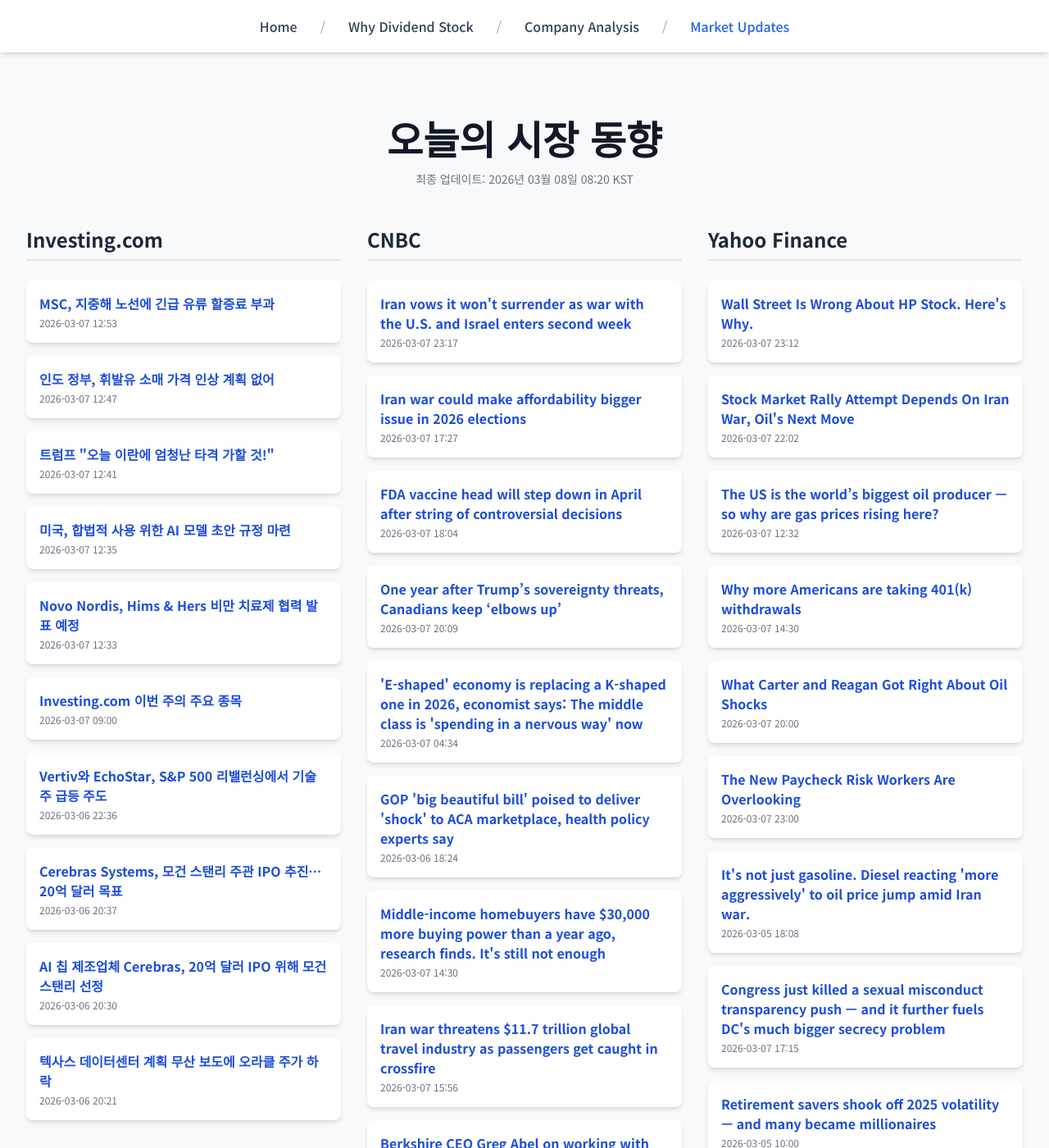
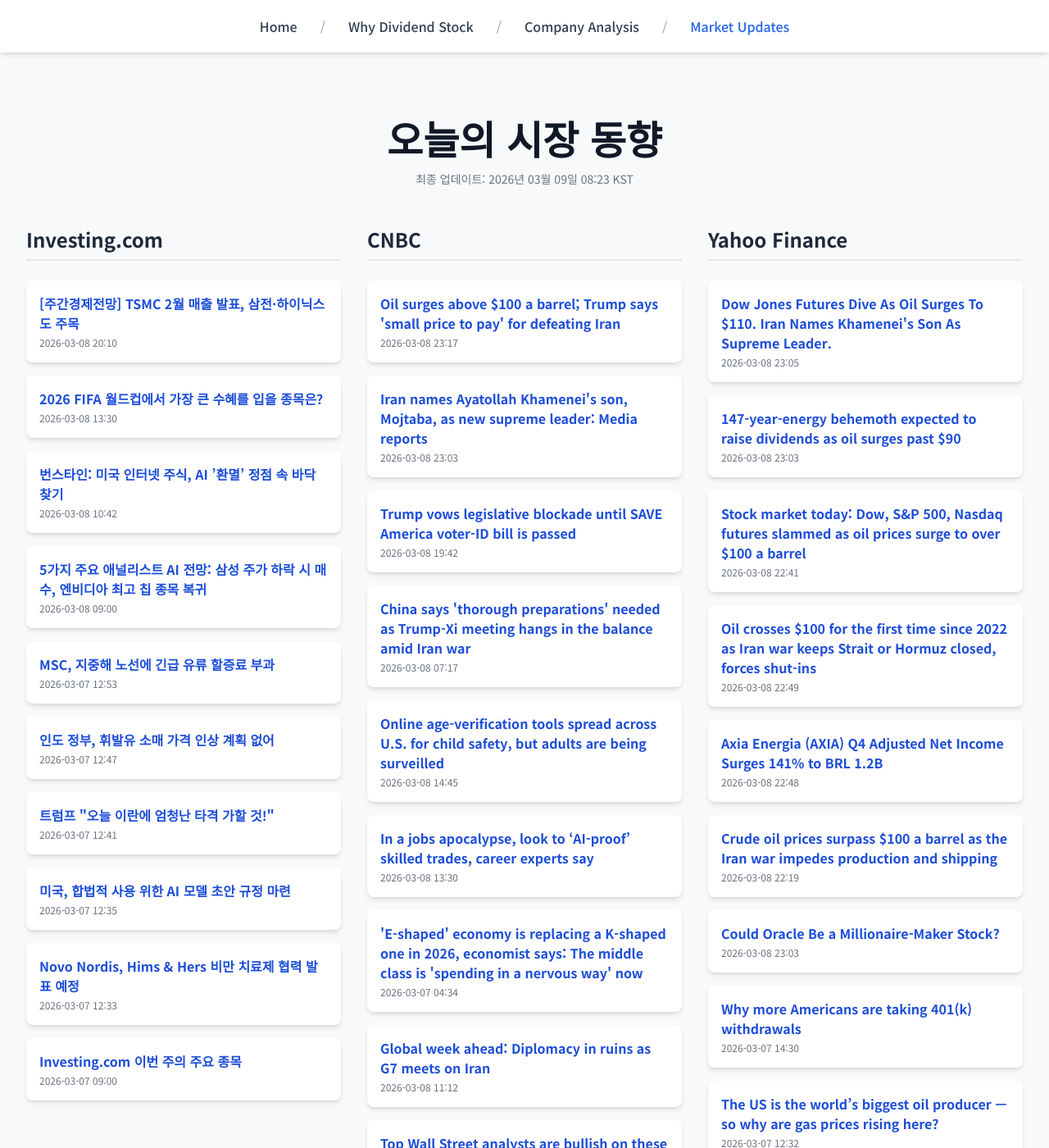
Before and after one commit to Kay-Hwang/my-company-analysis, a Jekyll site: the page built from market-updates.html, in a window 1280 px wide and 1400 px high. Shown: the whole window at 82% size. Built offline with Jekyll 4.4.1, drawn with Linux system fonts in a browser that asks for light colours; nearby versions of some CDN libraries; a script that is not in the unit is left out; some of the changed text lies outside the part shown.

Commit message:
Update daily data

```diff
--- a/_data/latest_data.json
+++ b/_data/latest_data.json
@@ -1,7 +1,31 @@
 {
-  "lastUpdated": "2026년 03월 08일 08:20 KST",
+  "lastUpdated": "2026년 03월 09일 08:23 KST",
   "news": {
     "investing": [
+      {
+        "title": "[주간경제전망] TSMC 2월 매출 발표, 삼전·하이닉스도 주목",
+        "link": "https://kr.investing.com/news/stock-market-news/article-1855221",
+        "pubDate": "2026-03-08 20:10:39",
+        "summary": "[주간경제전망] TSMC 2월 매출 발표, 삼전·하이닉스도 주목"
+      },
+      {
+        "title": "2026 FIFA 월드컵에서 가장 큰 수혜를 입을 종목은?",
+        "link": "https://kr.investing.com/news/stock-market-news/article-1855190",
+        "pubDate": "2026-03-08 13:30:01",
+        "summary": "2026 FIFA 월드컵에서 가장 큰 수혜를 입을 종목은?"
+      },
+      {
+        "title": "번스타인: 미국 인터넷 주식, AI ’환멸’ 정점 속 바닥 찾기",
+        "link": "https://kr.investing.com/news/stock-market-news/article-1855168",
+        "pubDate": "2026-03-08 10:42:52",
+        "summary": "번스타인: 미국 인터넷 주식, AI ’환멸’ 정점 속 바닥 찾기"
+      },
+      {
+        "title": "5가지 주요 애널리스트 AI 전망: 삼성 주가 하락 시 매수, 엔비디아 최고 칩 종목 복귀",
+        "link": "https://kr.investing.com/news/stock-market-news/article-1855166",
+        "pubDate": "2026-03-08 09:00:02",
+        "summary": "5가지 주요 애널리스트 AI 전망: 삼성 주가 하락 시 매수, 엔비디아 최고 칩 종목 복귀"
+      },
       {
         "title": "MSC, 지중해 노선에 긴급 유류 할증료 부과",
         "link": "https://kr.investing.com/news/stock-market-news/article-93CH-1855090",
@@ -37,56 +61,44 @@
         "link": "https://kr.investing.com/news/stock-market-news/article-1855048",
         "pubDate": "2026-03-07 09:00:02",
         "summary": "Investing.com 이번 주의 주요 종목"
-      },
-      {
-        "title": "Vertiv와 EchoStar, S&P 500 리밸런싱에서 기술주 급등 주도",
-        "link": "https://kr.investing.com/news/stock-market-news/article-1854866",
-        "pubDate": "2026-03-06 22:36:34",
-        "summary": "Vertiv와 EchoStar, S&P 500 리밸런싱에서 기술주 급등 주도"
-      },
-      {
-        "title": "Cerebras Systems, 모건 스탠리 주관 IPO 추진…20억 달러 목표",
-        "link": "https://kr.investing.com/news/stock-market-news/article-93CH-1854760",
-        "pubDate": "2026-03-06 20:37:06",
-        "summary": "Cerebras Systems, 모건 스탠리 주관 IPO 추진…20억 달러 목표"
-      },
-      {
-        "title": "AI 칩 제조업체 Cerebras, 20억 달러 IPO 위해 모건 스탠리 선정",
-        "link": "https://kr.investing.com/news/stock-market-news/article-432SI-1854754",
-        "pubDate": "2026-03-06 20:30:11",
-        "summary": "AI 칩 제조업체 Cerebras, 20억 달러 IPO 위해 모건 스탠리 선정"
-      },
-      {
-        "title": "텍사스 데이터센터 계획 무산 보도에 오라클 주가 하락",
-        "link": "https://kr.investing.com/news/stock-market-news/article-1854752",
-        "pubDate": "2026-03-06 20:21:13",
-        "summary": "텍사스 데이터센터 계획 무산 보도에 오라클 주가 하락"
       }
     ],
     "cnbc": [
       {
-        "title": "Iran vows it won't surrender as war with the U.S. and Israel enters second week",
-        "link": "https://www.cnbc.com/2026/03/07/not-slowing-down-one-week-on-us-israeli-strikes-on-iran-continue.html",
-        "pubDate": "Sat, 07 Mar 2026 23:17:31 GMT",
-        "summary": "The U.S. and Israel continued their campaign to rid Tehran of its nuclear and ballistic missile capabilities and push for regime change."
+        "title": "Oil surges above $100 a barrel; Trump says 'small price to pay' for defeating Iran",
+        "link": "https://www.cnbc.com/2026/03/08/crude-oil-prices-today-iran-war.html",
+        "pubDate": "Sun, 08 Mar 2026 23:17:27 GMT",
+        "summary": "Gulf Arab oil producers are cutting production as they run out of storage space because they can't export through the Strait of Hormuz"
       },
       {
-        "title": "Iran war could make affordability bigger issue in 2026 elections",
-        "link": "https://www.cnbc.com/2026/03/07/iran-war-affordability-midterm.html",
-        "pubDate": "Sat, 07 Mar 2026 17:27:55 GMT",
-        "summary": "The 2026 midterm election will determine whether Democrats can win back majorities in both chambers of Congress, and check President Donald Trump's policies."
+        "title": "Iran names Ayatollah Khamenei's son, Mojtaba, as new supreme leader: Media reports",
+        "link": "https://www.cnbc.com/2026/03/08/iranian-projectiles-continue-to-strike-gulf-countries-infrastructure.html",
+        "pubDate": "Sun, 08 Mar 2026 23:03:08 GMT",
+        "summary": "Bahrain and the United Arab Emirates report more strikes on civilian targets as U.S.-Israeli attacks on Iran continue."
       },
       {
-        "title": "FDA vaccine head will step down in April after string of controversial decisions",
-        "link": "https://www.cnbc.com/2026/03/06/fda-vaccine-head-prasad-step-down.html",
-        "pubDate": "Sat, 07 Mar 2026 18:04:07 GMT",
-        "summary": "Vinay Prasad is leaving his post as director of the Center for Biologics Evaluation and Research."
+        "title": "Trump vows legislative blockade until SAVE America voter-ID bill is passed",
+        "link": "https://www.cnbc.com/2026/03/08/trump-save-america-act-voter-id.html",
+        "pubDate": "Sun, 08 Mar 2026 19:42:47 GMT",
+        "summary": "The SAVE America Act is all but certain to fail in the Senate, where Democrats will use the filibuster to sink it."
       },
       {
-        "title": "One year after Trump’s sovereignty threats, Canadians keep ‘elbows up’",
-        "link": "https://www.cnbc.com/2026/03/07/canada-boycott-trump-travel-alcohol-economy.html",
-        "pubDate": "Sat, 07 Mar 2026 20:09:03 GMT",
-        "summary": "An unusual swell of Canadian patriotism seen after Trump's threats and tariffs last year has evolved into a new social and economic order."
+        "title": "China says 'thorough preparations' needed as Trump-Xi meeting hangs in the balance amid Iran war",
+        "link": "https://www.cnbc.com/2026/03/08/china-says-thorough-preparations-needed-ahead-of-trump-xi-meeting.html",
+        "pubDate": "Sun, 08 Mar 2026 07:17:53 GMT",
+        "summary": "China's top diplomat Wang Yi signaled preparations are underway for a planned meeting between the presidents of the U.S. and China."
+      },
+      {
+        "title": "Online age-verification tools spread across U.S. for child safety, but adults are being surveilled",
+        "link": "https://www.cnbc.com/2026/03/08/social-media-child-safety-internet-ai-surveillance.html",
+        "pubDate": "Sun, 08 Mar 2026 14:45:10 GMT",
+        "summary": "New age-verification laws and tools are designed for child safety on social media and the internet, but adults are in the crosshairs, say privacy experts."
+      },
+      {
+        "title": "In a jobs apocalypse, look to ‘AI-proof’ skilled trades, career experts say",
+        "link": "https://www.cnbc.com/2026/03/08/jobs-apocalypse-ai-proof-skilled-trades.html",
+        "pubDate": "Sun, 08 Mar 2026 13:30:01 GMT",
+        "summary": "The skilled trades are considered more insulated from AI-driven job cuts, experts say."
       },
       {
         "title": "'E-shaped' economy is replacing a K-shaped one in 2026, economist says: The middle class is 'spending in a nervous way' now",
@@ -95,48 +107,72 @@
         "summary": "Economist Heather Long says the U.S. economy is diverging into three tiers of consumer behavior instead of two, amid an ongoing affordability crisis."
       },
       {
-        "title": "GOP 'big beautiful bill' poised to deliver 'shock' to ACA marketplace, health policy experts say",
-        "link": "https://www.cnbc.com/2026/03/06/gop-big-beautiful-bill-to-deal-shock-to-the-aca-marketplace.html",
-        "pubDate": "Fri, 06 Mar 2026 18:24:01 GMT",
-        "summary": "The GOP's \"big beautiful bill\" made administrative tweaks expected to reduce enrollment in the Affordable Care Act marketplace by millions of people."
+        "title": "Global week ahead: Diplomacy in ruins as G7 meets on Iran",
+        "link": "https://www.cnbc.com/2026/03/08/global-week-ahead-diplomacy-in-ruins-as-g7-meets-on-iran.html",
+        "pubDate": "Sun, 08 Mar 2026 11:12:45 GMT",
+        "summary": "G7 finance ministers and central bank governors are set to convene for a key meeting as diplomatic tensions escalate over the Iran conflict."
       },
       {
-        "title": "Middle-income homebuyers have $30,000 more buying power than a year ago, research finds. It's still not enough",
-        "link": "https://www.cnbc.com/2026/03/07/median-income-households-buying-power.html",
-        "pubDate": "Sat, 07 Mar 2026 14:30:02 GMT",
-        "summary": "While the amount that a median-income household can afford is higher than it was a year ago, it is still below the median price for a single-family home."
+        "title": "Top Wall Street analysts are bullish on these 3 stocks despite ongoing volatility",
+        "link": "https://www.cnbc.com/2026/03/08/top-analysts-are-bullish-on-these-3-stocks-despite-ongoing-volatility.html",
+        "pubDate": "Sun, 08 Mar 2026 12:56:07 GMT",
+        "summary": "TipRanks compiles some of the best stocks to own amid the current volatility, according to the Street's top analysts."
       },
       {
-        "title": "Iran war threatens $11.7 trillion global travel industry as passengers get caught in crossfire",
-        "link": "https://www.cnbc.com/2026/03/05/iran-war-travel-flights-cruise-hotels.html",
-        "pubDate": "Sat, 07 Mar 2026 15:56:05 GMT",
-        "summary": "Travelers who are far from falling missiles, drone attacks and other geopolitical flashpoints aren't immune to ripple effects."
-      },
-      {
-        "title": "Berkshire CEO Greg Abel on working with Buffett, Kraft Heinz and using all his salary to buy the stock",
-        "link": "https://www.cnbc.com/2026/03/07/berkshire-ceo-greg-abel-on-working-with-buffett-kraft-heinz-and-using-all-his-salary-to-buy-the-stock.html",
-        "pubDate": "Sat, 07 Mar 2026 13:31:42 GMT",
-        "summary": "Berkshire Hathaway's new CEO, Greg Abel, generated some significant headlines during a roughly half-hour live interview on CNBC's \"Squawk Box.\""
-      },
-      {
-        "title": "How China is challenging the U.S. to become the next great space power",
-        "link": "https://www.cnbc.com/2026/03/07/china-us-space-race-rockets.html",
-        "pubDate": "Sat, 07 Mar 2026 13:00:01 GMT",
-        "summary": "A new report warns that the U.S. could lose its dominance in space to China in the next few years."
+        "title": "Iran war could make affordability bigger issue in 2026 elections",
+        "link": "https://www.cnbc.com/2026/03/07/iran-war-affordability-midterm.html",
+        "pubDate": "Sat, 07 Mar 2026 17:27:55 GMT",
+        "summary": "The 2026 midterm election will determine whether Democrats can win back majorities in both chambers of Congress, and check President Donald Trump's policies."
       }
     ],
     "yahoo": [
       {
-        "title": "Wall Street Is Wrong About HP Stock. Here's Why.",
-        "link": "https://finance.yahoo.com/news/wall-street-wrong-hp-stock-231200041.html",
-        "pubDate": "2026-03-07T23:12:00Z",
-        "summary": "Wall Street Is Wrong About HP Stock. Here's Why."
+        "title": "Dow Jones Futures Dive As Oil Surges To $110. Iran Names Khamenei's Son As Supreme Leader.",
+        "link": "https://www.investors.com/market-trend/stock-market-today/dow-jones-futures-oil-prices-iran-war-supreme-leader/?src=A00220&yptr=yahoo",
+        "pubDate": "2026-03-08T23:05:08Z",
+        "summary": "Dow Jones Futures Dive As Oil Surges To $110. Iran Names Khamenei's Son As Supreme Leader."
       },
       {
-        "title": "Stock Market Rally Attempt Depends On Iran War, Oil's Next Move",
-        "link": "https://www.investors.com/market-trend/stock-market-today/stock-market-iran-war-news-crude-oil-prices-trump/?src=A00220&yptr=yahoo",
-        "pubDate": "2026-03-07T22:02:59Z",
-        "summary": "Stock Market Rally Attempt Depends On Iran War, Oil's Next Move"
+        "title": "147-year-energy behemoth expected to raise dividends as oil surges past $90",
+        "link": "https://finance.yahoo.com/news/147-energy-behemoth-expected-raise-230337463.html",
+        "pubDate": "2026-03-08T23:03:37Z",
+        "summary": "147-year-energy behemoth expected to raise dividends as oil surges past $90"
+      },
+      {
+        "title": "Stock market today: Dow, S&P 500, Nasdaq futures slammed as oil prices surge to over $100 a barrel",
+        "link": "https://finance.yahoo.com/news/live/stock-market-today-dow-sp-500-nasdaq-futures-slammed-as-oil-prices-surge-to-over-100-a-barrel-224103058.html",
+        "pubDate": "2026-03-08T22:41:03Z",
+        "summary": "Stock market today: Dow, S&P 500, Nasdaq futures slammed as oil prices surge to over $100 a barrel"
+      },
+      {
+        "title": "Oil crosses $100 for the first time since 2022 as Iran war keeps Strait or Hormuz closed, forces shut-ins",
+        "link": "https://finance.yahoo.com/news/oil-crosses-100-for-the-first-time-since-2022-as-iran-war-keeps-strait-or-hormuz-closed-forces-shut-ins-224917801.html",
+        "pubDate": "2026-03-08T22:49:17Z",
+        "summary": "Oil crosses $100 for the first time since 2022 as Iran war keeps Strait or Hormuz closed, forces shut-ins"
+      },
+      {
+        "title": "Axia Energia (AXIA) Q4 Adjusted Net Income Surges 141% to BRL 1.2B",
+        "link": "https://finance.yahoo.com/news/axia-energia-axia-q4-adjusted-224838128.html",
+        "pubDate": "2026-03-08T22:48:38Z",
+        "summary": "Axia Energia (AXIA) Q4 Adjusted Net Income Surges 141% to BRL 1.2B"
+      },
+      {
+        "title": "Crude oil prices surpass $100 a barrel as the Iran war impedes production and shipping",
+        "link": "https://finance.yahoo.com/news/crude-oil-prices-surpass-100-221922295.html",
+        "pubDate": "2026-03-08T22:19:22Z",
+        "summary": "Crude oil prices surpass $100 a barrel as the Iran war impedes production and shipping"
+      },
+      {
+        "title": "Could Oracle Be a Millionaire-Maker Stock?",
+        "link": "https://finance.yahoo.com/news/could-oracle-millionaire-maker-stock-230300334.html",
+        "pubDate": "2026-03-08T23:03:00Z",
+        "summary": "Could Oracle Be a Millionaire-Maker Stock?"
+      },
+      {
+        "title": "Why more Americans are taking 401(k) withdrawals",
+        "link": "https://finance.yahoo.com/news/why-more-americans-are-taking-401k-withdrawals-143050614.html",
+        "pubDate": "2026-03-07T14:30:50Z",
+        "summary": "Why more Americans are taking 401(k) withdrawals"
       },
       {
         "title": "The US is the world’s biggest oil producer — so why are gas prices rising here?",
@@ -145,46 +181,10 @@
         "summary": "The US is the world’s biggest oil producer — so why are gas prices rising here?"
       },
       {
-        "title": "Why more Americans are taking 401(k) withdrawals",
-        "link": "https://finance.yahoo.com/news/why-more-americans-are-taking-401k-withdrawals-143050614.html",
-        "pubDate": "2026-03-07T14:30:50Z",
-        "summary": "Why more Americans are taking 401(k) withdrawals"
-      },
-      {
-        "title": "What Carter and Reagan Got Right About Oil Shocks",
-        "link": "https://finance.yahoo.com/news/carter-reagan-got-oil-shocks-200000715.html",
-        "pubDate": "2026-03-07T20:00:00Z",
-        "summary": "What Carter and Reagan Got Right About Oil Shocks"
-      },
-      {
-        "title": "The New Paycheck Risk Workers Are Overlooking",
-        "link": "https://finance.yahoo.com/news/paycheck-risk-workers-overlooking-230006860.html",
-        "pubDate": "2026-03-07T23:00:06Z",
-        "summary": "The New Paycheck Risk Workers Are Overlooking"
-      },
-      {
-        "title": "It's not just gasoline. Diesel reacting 'more aggressively' to oil price jump amid Iran war.",
-        "link": "https://finance.yahoo.com/news/its-not-just-gasoline-diesel-reacting-more-aggressively-to-oil-price-jump-amid-iran-war-180810064.html",
-        "pubDate": "2026-03-05T18:08:10Z",
-        "summary": "It's not just gasoline. Diesel reacting 'more aggressively' to oil price jump amid Iran war."
-      },
-      {
-        "title": "Congress just killed a sexual misconduct transparency push — and it further fuels DC's much bigger secrecy problem",
-        "link": "https://finance.yahoo.com/news/congress-just-killed-sexual-misconduct-171500570.html",
-        "pubDate": "2026-03-07T17:15:00Z",
-        "summary": "Congress just killed a sexual misconduct transparency push — and it further fuels DC's much bigger secrecy problem"
-      },
-      {
-        "title": "Retirement savers shook off 2025 volatility — and many became millionaires",
-        "link": "https://finance.yahoo.com/news/retirement-savers-shook-off-2025-volatility--and-many-became-millionaires-100028784.html",
-        "pubDate": "2026-03-05T10:00:28Z",
-        "summary": "Retirement savers shook off 2025 volatility — and many became millionaires"
-      },
-      {
-        "title": "1 Little-Known Tech Stock That Wedbush Calls a Must-Own Amid Middle East Conflict",
-        "link": "https://finance.yahoo.com/news/1-little-known-tech-stock-163002320.html",
-        "pubDate": "2026-03-07T16:30:02Z",
-        "summary": "1 Little-Known Tech Stock That Wedbush Calls a Must-Own Amid Middle East Conflict"
+        "title": "War escalation, jobs report fallout, and Oracle earnings: What to watch this week",
+        "link": "https://finance.yahoo.com/news/war-escalation-jobs-report-fallout-and-oracle-earnings-what-to-watch-this-week-114534070.html",
+        "pubDate": "2026-03-08T11:45:34Z",
+        "summary": "War escalation, jobs report fallout, and Oracle earnings: What to watch this week"
       }
     ]
   }
```
